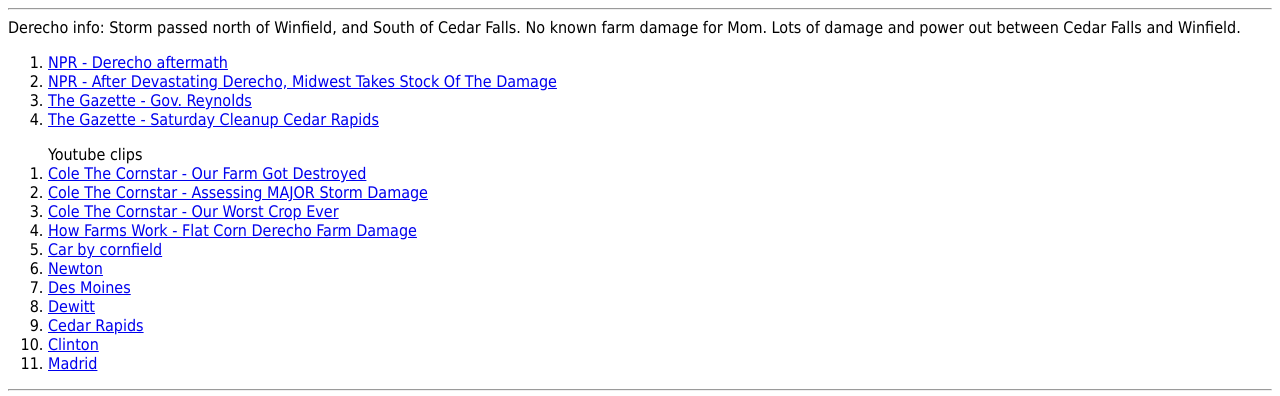
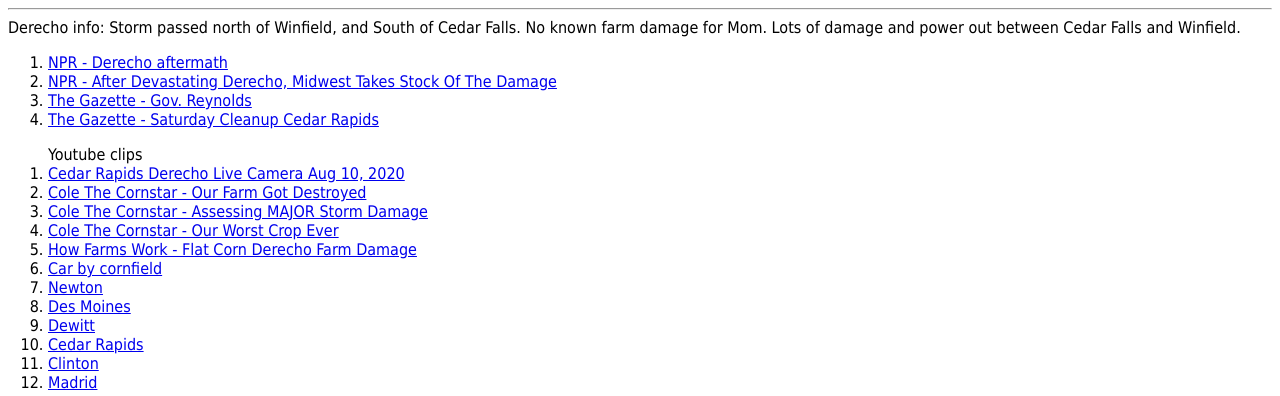
Before and after one commit to christrees/christrees.github.com, a plain HTML site: page index.html in a window 1280 px wide. Shown: the top 396 px of the page. Drawn offline with Linux system fonts and the light colour scheme.

Commit message:
Update index.html

```diff
--- a/index.html
+++ b/index.html
@@ -30,6 +30,7 @@
     <li><a target="_blank" href="https://www.thegazette.com/derecho-storm-recovery-cleanup-20200815">The Gazette - Saturday Cleanup Cedar Rapids</a></li>
   </ol>
   <ol> Youtube clips
+    <li><a target="_blank" href="https://www.youtube.com/watch?v=pBkPichBlt8">Cedar Rapids Derecho Live Camera Aug 10, 2020</a></li>
     <li><a target="_blank" href="https://www.youtube.com/watch?v=gPdUslndvVI">Cole The Cornstar - Our Farm Got Destroyed</a></li>
     <li><a target="_blank" href="https://www.youtube.com/watch?v=Lw-MkxqYX5k">Cole The Cornstar - Assessing MAJOR Storm Damage</a></li>
     <li><a target="_blank" href="https://www.youtube.com/watch?v=e7M4VG7JpRQ">Cole The Cornstar - Our Worst Crop Ever</a></li>
```
